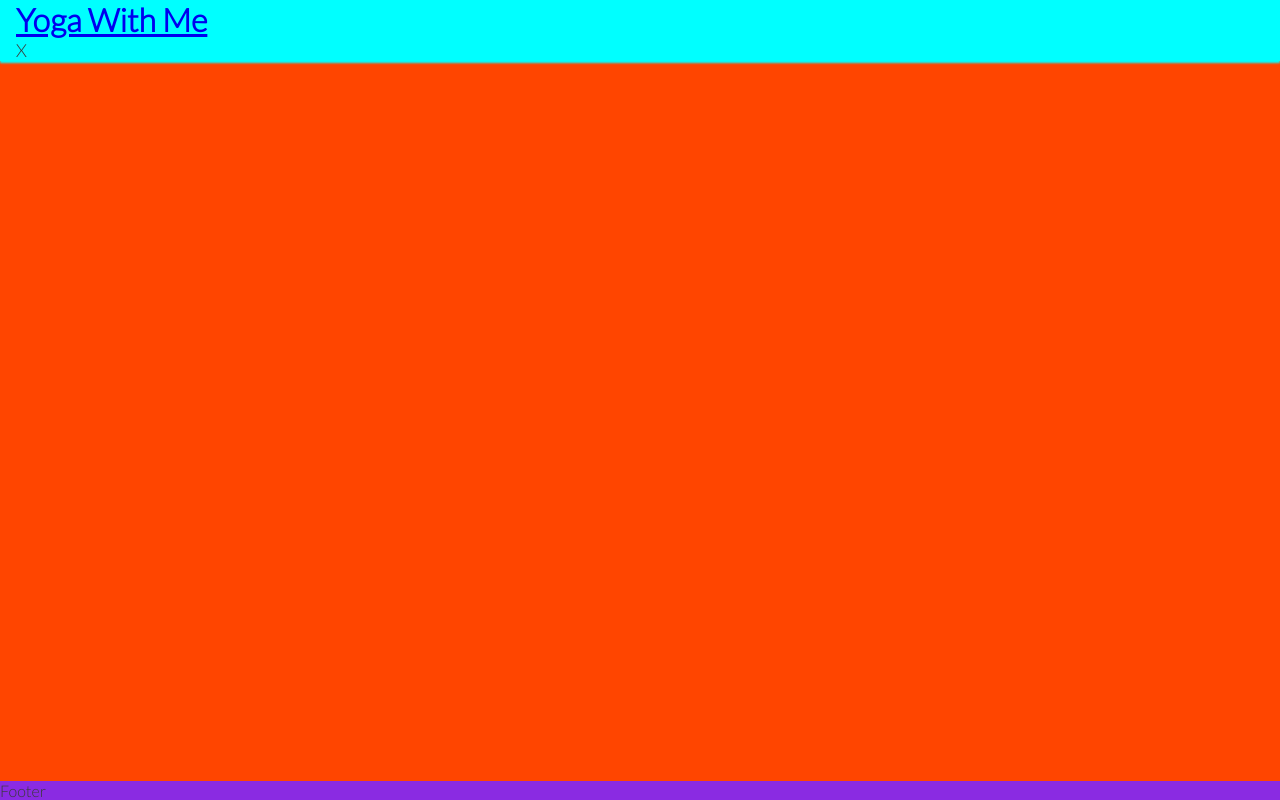
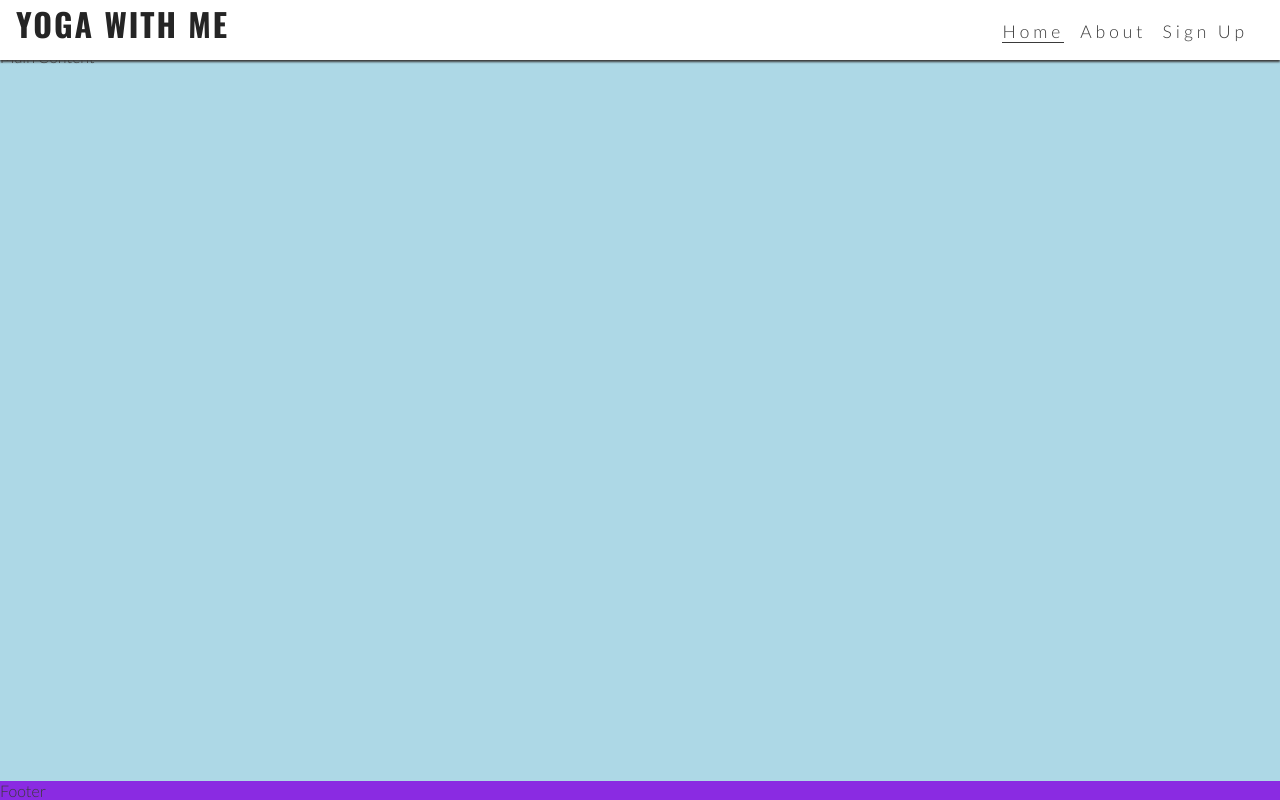
Before and after one commit to Madu-J/yogawithme, a plain HTML site: page index.html in a window 1280 px wide. Drawn offline with nearby package versions, Linux system fonts and the light colour scheme.

Commit message:
Display navbar items and hide toggle label

```diff
--- a/assets/css/style.css
+++ b/assets/css/style.css
@@ -20,26 +20,54 @@ body {
 
 /* Header */
 header {
-    background-color: aqua;
+    background-color: #fff;
     padding: 0 1rem;
     position: fixed;
     z-index: 99;
     width: 100%;
-    box-shadow: 0 2px 2px #00ffff;
+    box-shadow: 0 2px 2px #3a3a3a;
+    display: flex;
+    justify-content: space-between;
+    align-items: baseline;
+}
+
+header a {
+    text-decoration: none;
+    color: inherit;
+}
+
+h1 {
+    font-family: 'Oswald', sans-serif;
+    text-transform: uppercase;
+    letter-spacing: 2px;
+    color: #252525;
+}
+
+#menu {
+    font-size: 110%;
+    letter-spacing: 4px;
+    list-style-type: none;
+}
+
+#menu > li {
+    margin-bottom: 1em;
+}
+
+.active {
+    border-bottom: 1px solid #3a3a3a;
 }
 
 /* Navbar styles with dropdown toggle */
 nav {
     position: absolute;
-    background-color: inherit;
+    background-color: #fff;
     width: 100%;
     left: 0;
-    padding: 1rem;
-    box-shadow: 0 2px 2px #00ffff;
+    padding: 0 1rem;
+    box-shadow: 0 2px 2px #3a3a3a;
     display: none;
     top: 100%;
 }
-
 
 /* Nav toggle */
 #nav-toggle:checked~nav {
@@ -47,20 +75,19 @@ nav {
 }
 
 #nav-toggle {
-   display: none;
+    display: none;
 }
 
 .nav-toggle-label {
-    font-size: large;
+
 }
 
 /* Main content */
 main {
-    background-color: orangered;
+    background-color: lightblue;
     /* Make main element take up my surplus space to push footer down */
     flex: 1 0 auto;
-    /* Add margin at the top to prevent content from covered by the header */
-    margin-top: 2px;
+    margin-top: 47px;
 
 }
 
@@ -68,3 +95,27 @@ main {
 footer {
     background-color: blueviolet;
 }
+
+/* Media query: tablets and larger (768px and up) */
+@media screen and (min-width: 768px) {
+    /* Header */
+    nav {
+        display: block;
+        position: relative;
+        box-shadow: none;
+        width: fit-content;
+        padding-right: 1rem;
+    }
+
+    #menu {
+        display: flex;
+    }
+
+    #menu > li {
+        padding-left: 1rem;
+    }
+
+    .nav-toggle-label {
+        display: none;
+    }
+}
--- a/index.html
+++ b/index.html
@@ -15,12 +15,12 @@
     <!--Create header-->
     <header>
         <a href="index.html">
-            <h1>Yoga With Me</h1>
+            <h1 id="logo">Yoga With Me</h1>
         </a>
-            <input type="checkbox" id="nav-toggle" name="nav-toggle">
-            <label for="nav-toggle" class="nav-toggle-label">X</label>
+        <input type="checkbox" id="nav-toggle" name="nav-toggle">
+        <label for="nav-toggle" class="nav-toggle-label">X</label>
             <nav>
-                <ul>
+                <ul id="menu">
                     <li><a href="index.html" class="active">Home</a></li>
                     <li><a href="#">About</a></li>
                     <li><a href="#">Sign Up</a></li>
```
